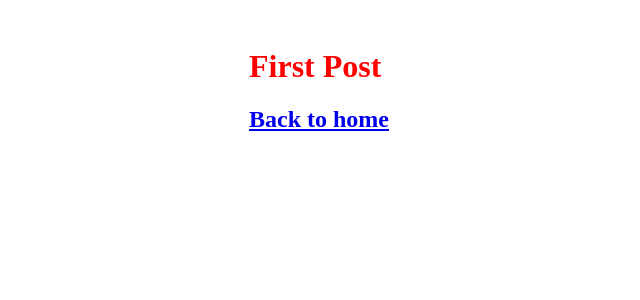
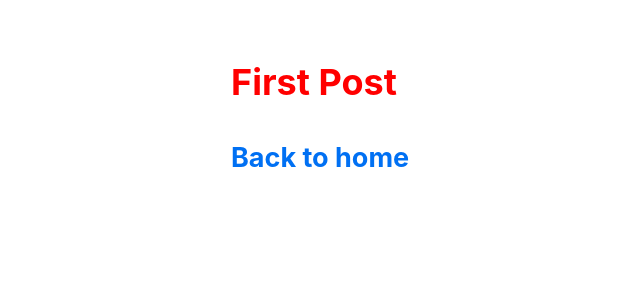
Before and after one commit to fabiolnm/nextjs-blog, a Next.js app: page /posts/first-post in a window 1280 px wide. Shown: the top 300 px of the page, without its empty margins (103-743 px from the left). Built offline with nearby package versions, Linux system fonts and the light colour scheme.

Commit message:
Global styles and state management (_app.js)

```diff
--- /dev/null
+++ b/pages/_app.js
@@ -0,0 +1,5 @@
+import '../styles/global.sass'
+
+export default function App({ Component, pageProps }) {
+  return <Component {...pageProps} />
+}
--- /dev/null
+++ b/styles/global.sass
@@ -0,0 +1,20 @@
+html, body
+  margin: 0
+  padding: 0
+  font-size: 18px
+  line-height: 1.6
+  font-family: -apple-system, BlinkMacSystemFont, Segoe UI, Roboto, Oxygen, Ubuntu, Cantarell, Fira Sans, Droid Sans, Helvetica Neue, sans-serif
+
+*
+  box-sizing: border-box
+
+a
+  color: #0070f3
+  text-decoration: none
+
+a:hover
+  text-decoration: underline
+
+img
+  display: block
+  max-width: 100%
```
